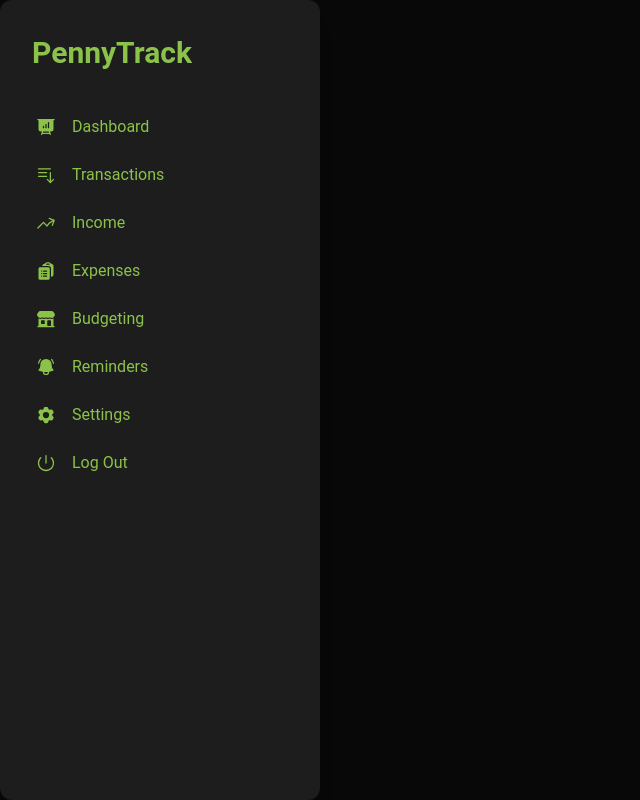
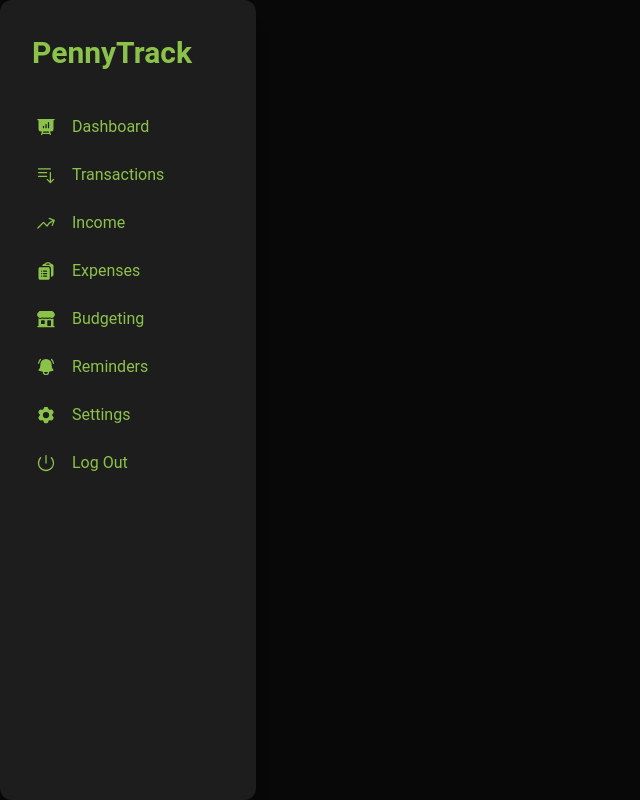
Before and after one commit to divy-koushik-mishra/PennyTrack-frontend, a Next.js app: page /dashboard in a window 1280 px wide. Shown: the whole page, without its empty margins (0-640 px from the left). Built offline with nearby package versions, Linux system fonts and the light colour scheme.

Commit message:
[dashboard]-sidebar-width-changes

```diff
--- a/components/dashboard-page/Sidebar.jsx
+++ b/components/dashboard-page/Sidebar.jsx
@@ -62,7 +62,7 @@ export function Sidebar() {
 	];
 
 	return (
-		<Card className="h-screen w-full max-w-[20rem] p-4 shadow-xl shadow-blue-gray-900/5 bg-[#1d1d1d]">
+		<Card className="h-screen w-full max-w-[16rem] p-4 shadow-xl shadow-blue-gray-900/5 bg-[#1d1d1d]">
 			<div className="mb-2 p-4">
 				<Typography variant="h3" color="light-green">
 					PennyTrack
```
